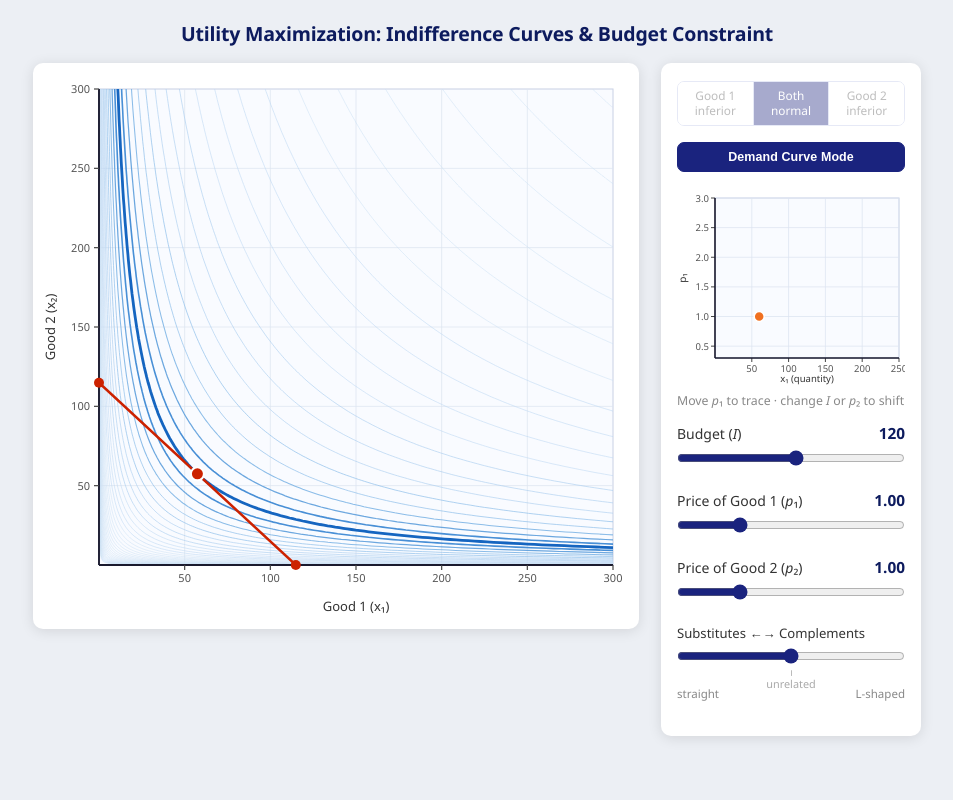
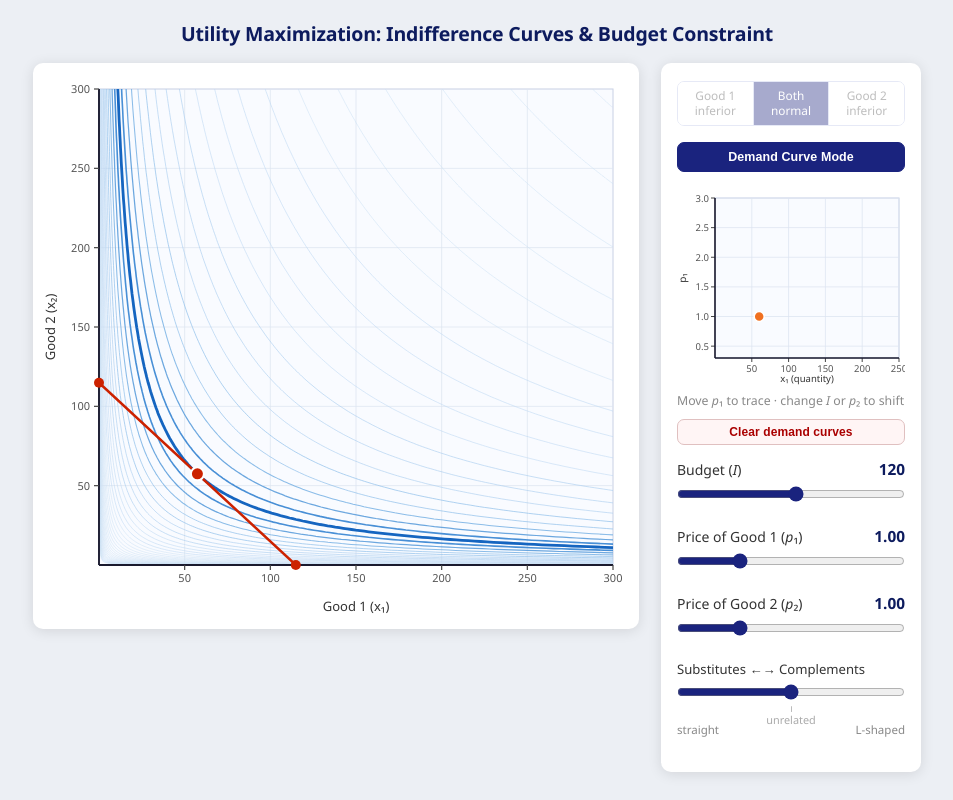
Before and after one commit to poterack/indifference-curves, a plain HTML site: page index.html in a window 1280 px wide. Both pictures are taken after a click on the button "Demand Curve Mode". Shown: the whole page, without its empty margins (163-1116 px from the left). Drawn offline with Linux system fonts and the light colour scheme.

Commit message:
Update index.html

```diff
--- a/index.html
+++ b/index.html
@@ -125,6 +125,20 @@
     .toggle-group.dmLocked { opacity: 0.38; pointer-events: none; }
     #demand-wrap { display: none; margin-bottom: 14px; }
     #demand-wrap svg { display: block; }
+    #btnClearDemand {
+      width: 100%;
+      padding: 5px 0;
+      border-radius: 7px;
+      border: 1.5px solid #e0c0c0;
+      background: #fff5f5;
+      color: #a00;
+      font-size: 0.75rem;
+      font-weight: 600;
+      cursor: pointer;
+      margin-top: 6px;
+      letter-spacing: 0.1px;
+    }
+    #btnClearDemand:hover { background: #ffe0e0; }
   </style>
 </head>
 <body>
@@ -150,6 +164,7 @@
       <div style="font-size:0.77rem;color:#888;margin-top:6px;margin-bottom:4px">
         Move <em>p</em>₁ to trace &middot; change <em>I</em> or <em>p</em>₂ to shift
       </div>
+      <button id="btnClearDemand">Clear demand curves</button>
     </div>
     <div id="sliders-wrap">
       <div id="lock-row">
@@ -1237,6 +1252,12 @@ document.getElementById('btnDemand').addEventListener('click', () => {
   else            exitDemandMode();
 });
 
+document.getElementById('btnClearDemand').addEventListener('click', () => {
+  pastDemandCurves = [];
+  buildDemandSVG();
+  updateDemandCurve();
+});
+
 
 draw();
 </script>
```
